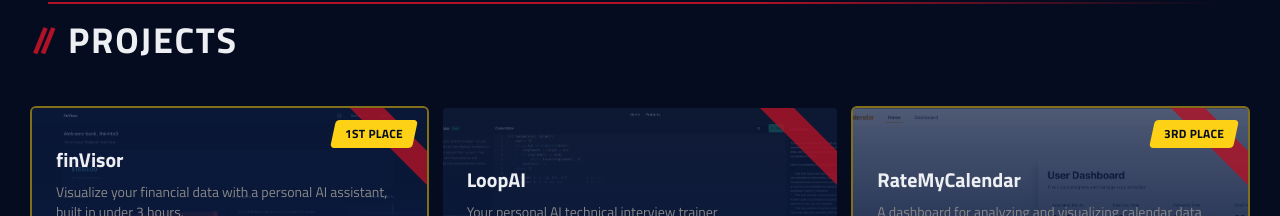
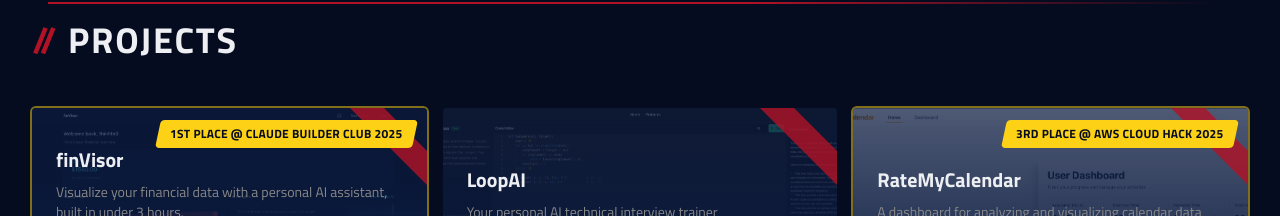
Before and after one commit to thinhtn3/rb-portfolio, a React (Vite) app: page / in a window 1280 px wide. Shown: the part 1886-2102 px from the top of the page. Built offline with nearby package versions, Linux system fonts and the light colour scheme.

Commit message:
updated projects tag

```diff
--- a/src/components/sections/Projects.jsx
+++ b/src/components/sections/Projects.jsx
@@ -25,7 +25,7 @@
     image: finvisorImage,
     github: "https://github.com/thinhtn3/finVisor",
     devpost: "https://devpost.com/software/finvisor-p30hcd",
-    winner: "1st Place",
+    winner: "1st Place @ Claude Builder Club 2025",
   },
   {
     title: "LoopAI",
@@ -41,7 +41,7 @@
     image: rateMyCalendarImage,
     github: "https://github.com/winstonjgiang/RateMyCalendar",
     devpost: "https://devpost.com/software/ratemycalendar",
-    winner: "3rd Place",
+    winner: "3rd Place @ AWS Cloud Hack 2025",
   },
   {
     title: "Munch",
```
